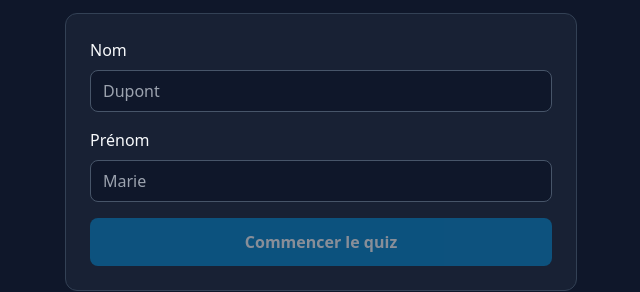
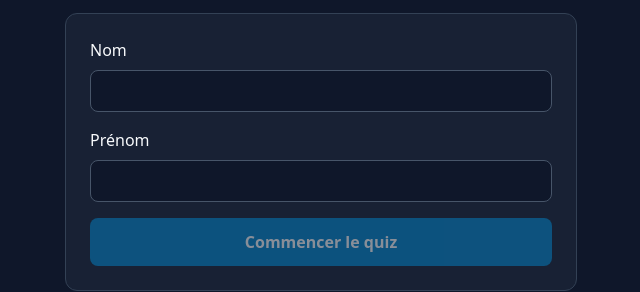
Before and after one commit to HRitchy/GABARITS, a Next.js app: page / in a window 1280 px wide. Shown: the part 155-447 px from the top of the page, without its empty margins (319-959 px from the left). Built offline with nearby package versions, Linux system fonts and the light colour scheme.

Commit message:
Remove placeholder names from quiz inputs

```diff
--- a/app/page.tsx
+++ b/app/page.tsx
@@ -296,7 +296,6 @@ export default function HomePage() {
                 value={lastName}
                 onChange={(event) => setLastName(event.target.value)}
                 className="rounded-lg border border-slate-600 bg-slate-900 px-3 py-2 text-slate-50 focus:border-sky-400 focus:outline-none"
-                placeholder="Dupont"
               />
             </div>
 
@@ -310,7 +309,6 @@ export default function HomePage() {
                 value={firstName}
                 onChange={(event) => setFirstName(event.target.value)}
                 className="rounded-lg border border-slate-600 bg-slate-900 px-3 py-2 text-slate-50 focus:border-sky-400 focus:outline-none"
-                placeholder="Marie"
               />
             </div>
 
```
